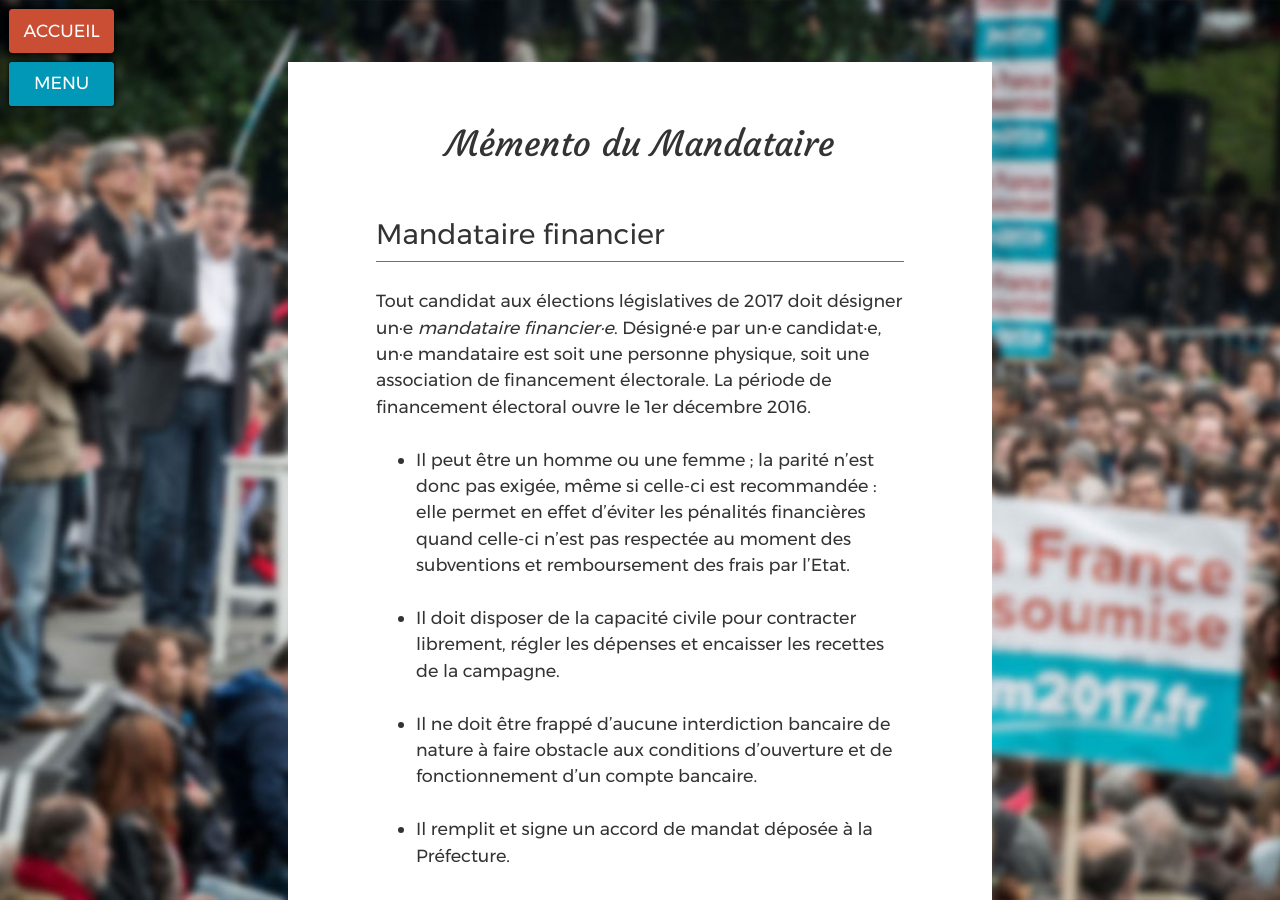
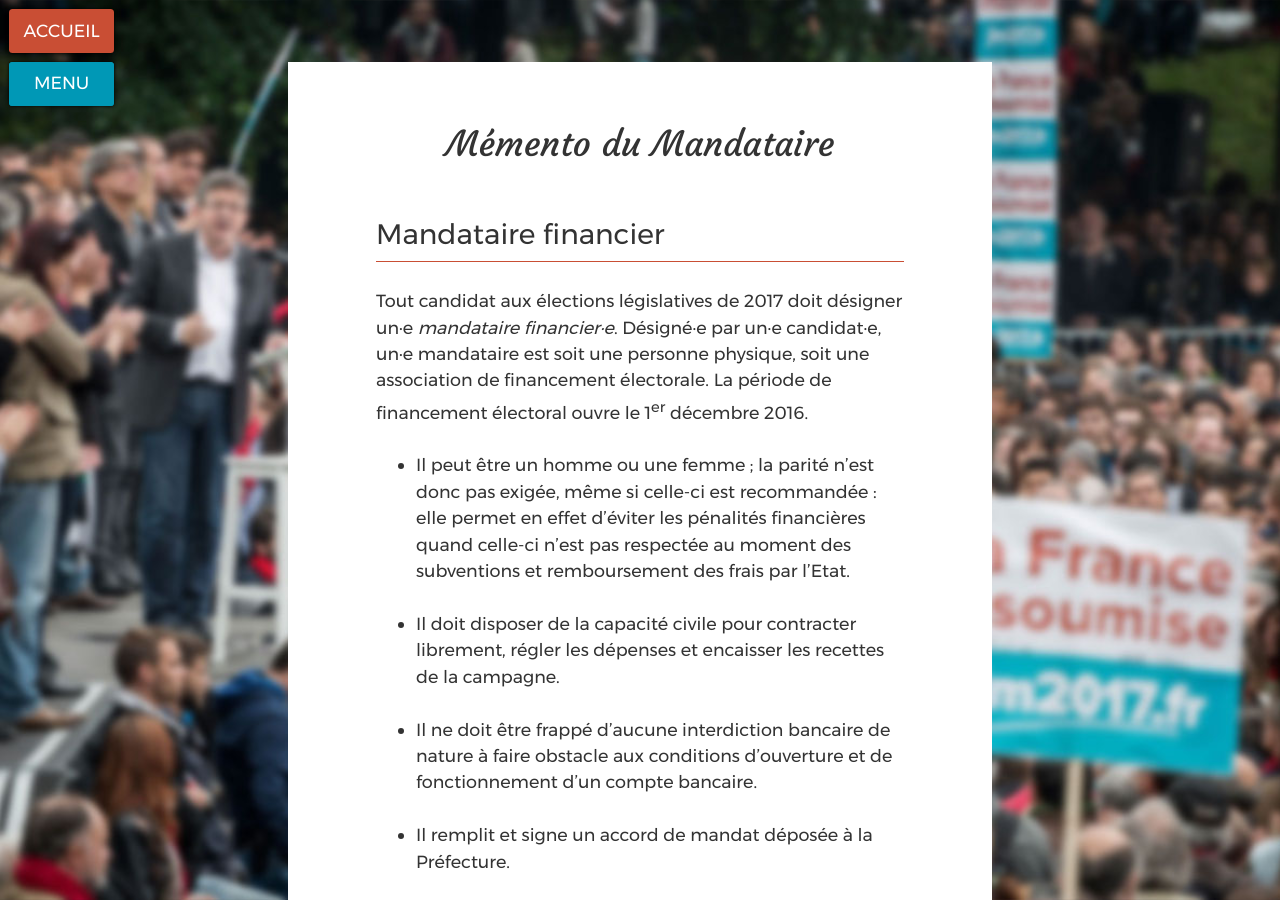
Before and after one commit to ryuran/kitcampagne.fi, a Jekyll site: the page built from _cat_legislatives2017/memento-mandataire.md, in a window 1280 px wide and 900 px high. Built offline with Jekyll 4.4.1, drawn with Linux system fonts in a browser that asks for light colours; some of the changed text lies outside the part shown.

Commit message:
1er -> 1<sup>er</sup>

```diff
--- a/_cat_legislatives2017/memento-mandataire.md
+++ b/_cat_legislatives2017/memento-mandataire.md
@@ -8,7 +8,7 @@ sortinglabel: finance-l1
 
 ## Mandataire financier
 
-Tout candidat aux élections législatives de 2017 doit désigner un·e *mandataire financier·e*. Désigné·e par un·e candidat·e, un·e mandataire est soit une personne physique, soit une association de financement électorale. La période de financement électoral ouvre le 1er décembre 2016.
+Tout candidat aux élections législatives de 2017 doit désigner un·e *mandataire financier·e*. Désigné·e par un·e candidat·e, un·e mandataire est soit une personne physique, soit une association de financement électorale. La période de financement électoral ouvre le 1<sup>er</sup> décembre 2016.
 
 - Il peut être un homme ou une femme ; la parité n’est donc pas exigée, même si celle-ci est recommandée : elle permet en effet d’éviter les pénalités financières quand celle-ci n’est pas respectée au moment des subventions et remboursement des frais par l’Etat.
 
@@ -46,7 +46,7 @@ A l’exception des partis ou groupements politiques, seules les personnes physi
 
 ## Remboursement de frais de campagne
 
-Si le candidat reçoit 5 % ou plus des suffrages au 1er tour, il peux obtenir un remboursement de ses frais de campagne. Dans ce cas :
+Si le candidat reçoit 5 % ou plus des suffrages au 1<sup>er</sup> tour, il peux obtenir un remboursement de ses frais de campagne. Dans ce cas :
 
 - Le ou la mandataire doit ouvrir un compte bancaire à son nom (plus facile dans la banque des candidat·e·s ou celle des mandataires) avec un libellé précisant l’objet du compte (Campagne Législatives 2017 de Mme, M…), avec un moyen de paiement (carte débit immédiat, carnet de chèque) et ouvrir un compte de campagne avec recettes et dépenses.
 
```
Also changed, not shown: _cat_legislatives2017/calendrier.md (+1 -1 lines), _cat_legislatives2017/faq.md (+1 -1 lines).
